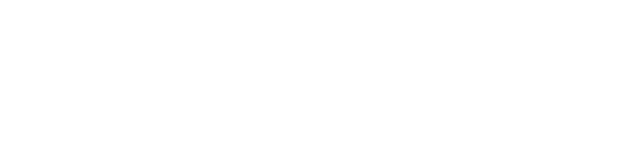
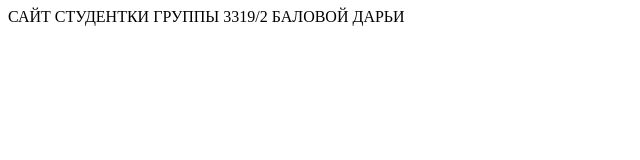
Before and after one commit to chershenceva/-, a plain HTML site: page index.html in a window 1280 px wide. Shown: the whole page, without its empty margins (0-640 px from the left). Drawn offline with Linux system fonts and the light colour scheme.

Commit message:
Add files via upload

```diff
--- a/index.html
+++ b/index.html
@@ -6,6 +6,6 @@
     <title>Document</title>
 </head>
 <body>
-
+   САЙТ СТУДЕНТКИ ГРУППЫ 3319/2 БАЛОВОЙ ДАРЬИ
 </body>
 </html>
```
